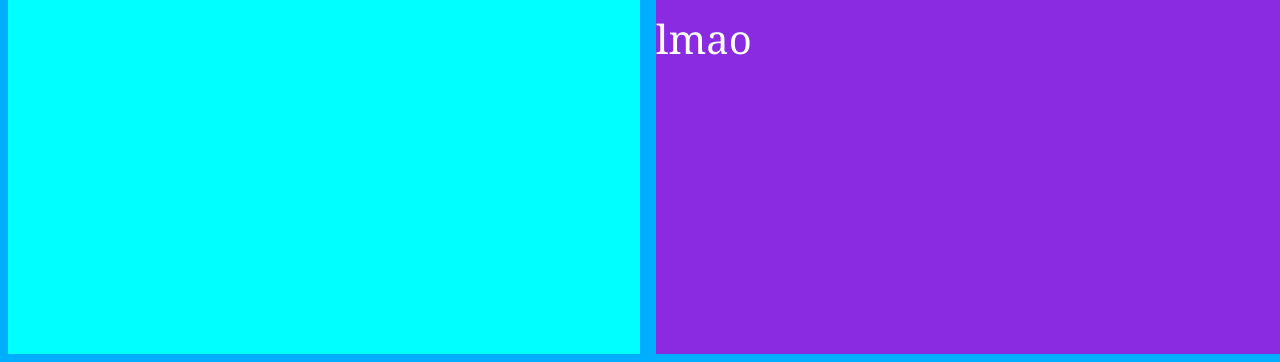
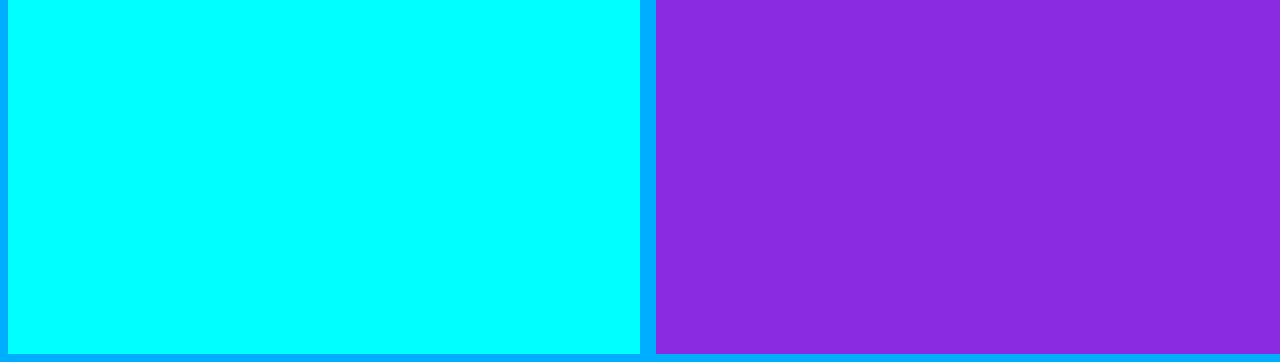
Before and after one commit to pl244783/2022-2023, a Flask app: page / in a window 1280 px wide. Shown: the part 1254-1616 px from the top of the page. Run offline with Flask 2, Linux system fonts and the light colour scheme.

Commit message:
lofiStream

```diff
--- a/templates/index.html
+++ b/templates/index.html
@@ -20,7 +20,6 @@
     <downR>Section 4
       <p style = "font-size:20px;">yippe</p>
       <iframe width="560" height="315" src="https://www.youtube.com/embed/jfKfPfyJRdk" frameborder="0"></iframe>
-      lmao
     </downR>
   </body>
 </html>
```
